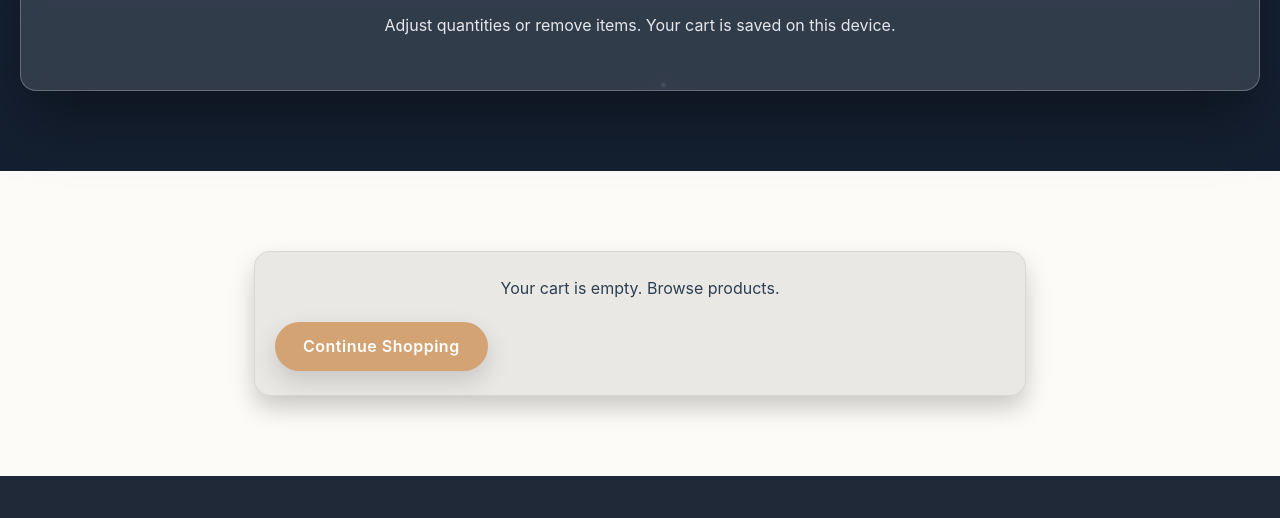
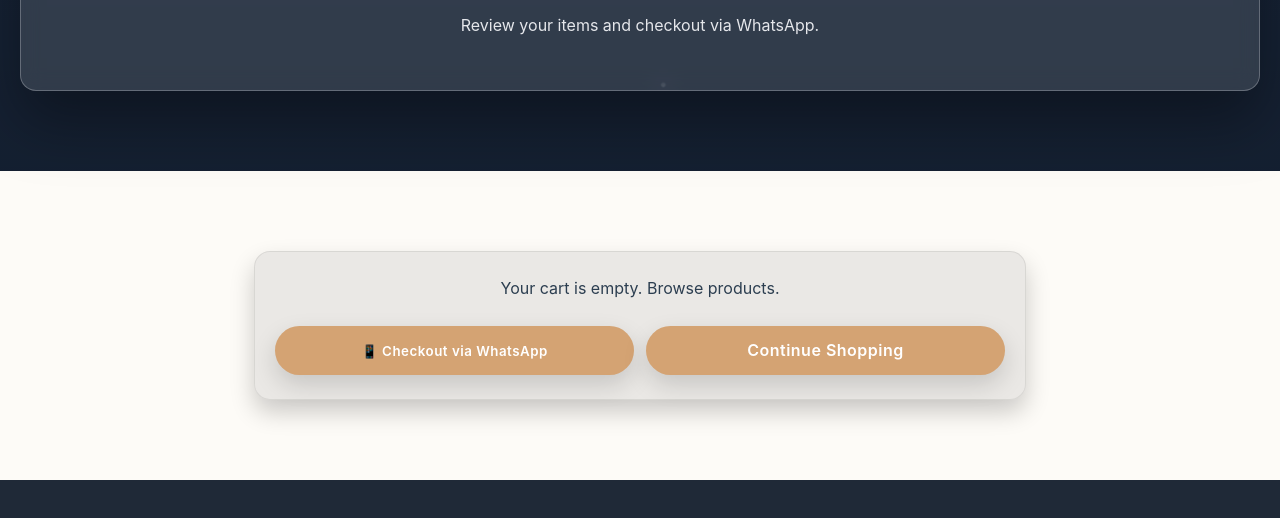
Before and after one commit to ExoMine-8/divine-foods, a plain HTML site: page cart.html in a window 1280 px wide. Shown: the part 242-760 px from the top of the page. Drawn offline with Linux system fonts and the light colour scheme.

Commit message:
Update cart.html

```diff
--- a/cart.html
+++ b/cart.html
@@ -29,7 +29,7 @@
   <div class="hero-content">
     <div class="hero-panel">
       <h1>Your Cart</h1>
-      <p>Adjust quantities or remove items. Your cart is saved on this device.</p>
+      <p>Review your items and checkout via WhatsApp.</p>
     </div>
   </div>
 </section>
@@ -37,9 +37,16 @@
 <section class="story-content">
   <div class="panel" style="text-align:left;">
     <div id="cart-container"></div>
-    <div id="cart-summary" style="margin-top:20px; font-weight:700;"></div>
-    <div style="margin-top:16px;">
-      <a class="btn" href="products.html">Continue Shopping</a>
+    <div id="cart-summary" style="margin-top:20px; font-weight:700; font-size:1.2rem;"></div>
+
+    <!-- Checkout Buttons -->
+    <div style="margin-top:24px; display:flex; gap:12px; flex-wrap:wrap;">
+      <button id="whatsapp-checkout" class="btn btn-primary" style="flex:1; min-width:200px;">
+        📱 Checkout via WhatsApp
+      </button>
+      <a class="btn" href="products.html" style="flex:1; min-width:200px; text-align:center;">
+        Continue Shopping
+      </a>
     </div>
   </div>
 </section>
```
